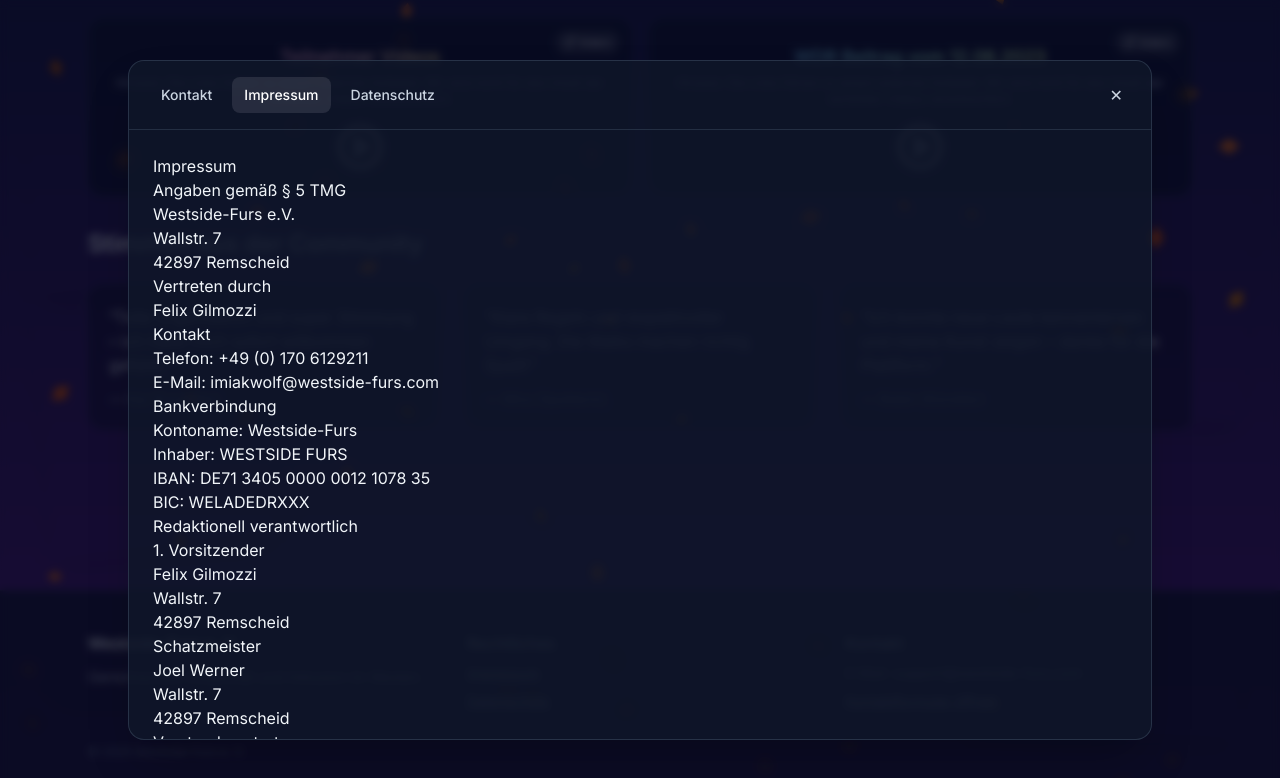
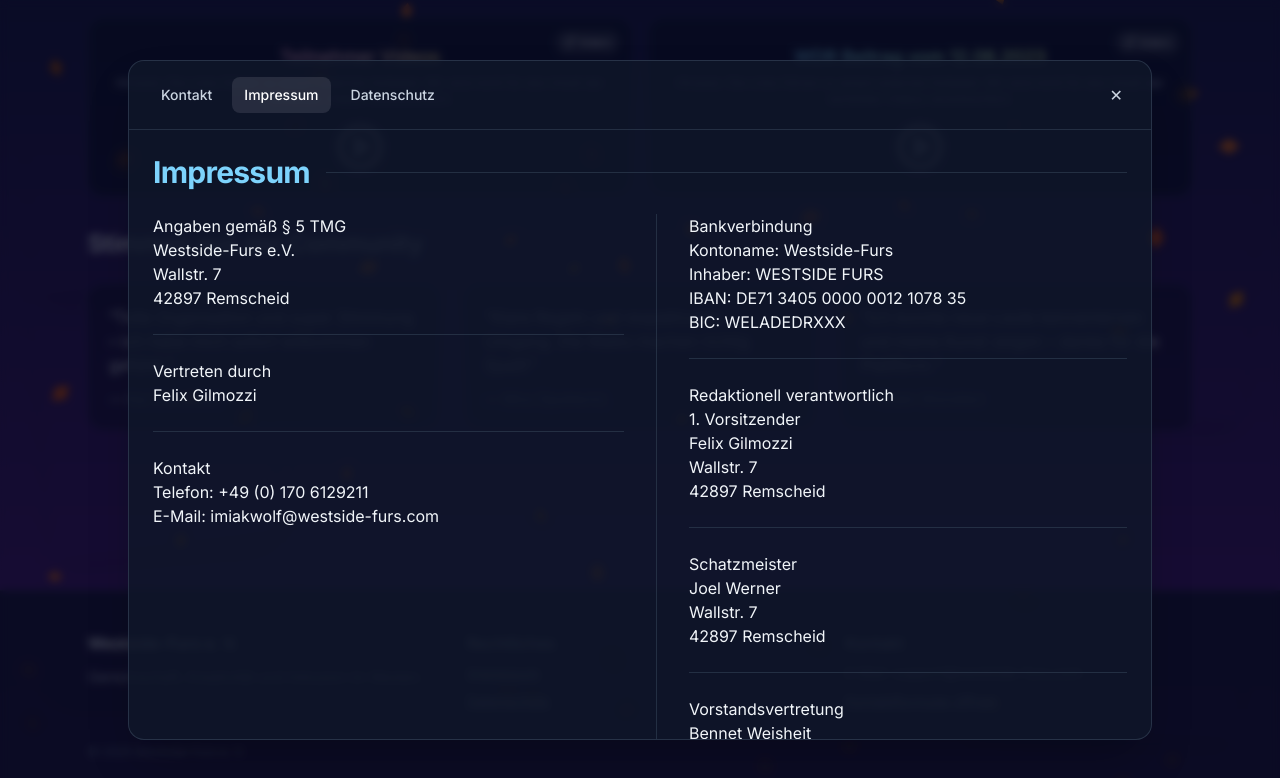
Before and after one commit to django-nerd/frontend-repo_e9zrzsmj_t0zj8g, a React (Vite) app: page / in a window 1280 px wide. Both pictures are taken after a click on the button "Impressum". Shown: the part 1684-2462 px from the top of the page. Built offline with nearby package versions, Linux system fonts and the light colour scheme; grey boxes are pictures that could not be loaded; a web font is replaced by a local one.

Commit message:
Update project prj_e9zrzsmj - 2025-11-22T00:39:25.339Z

```diff
--- a/src/components/LegalModal.jsx
+++ b/src/components/LegalModal.jsx
@@ -66,25 +66,44 @@ export default function LegalModal({ open, onClose, activeTab = 'contact', setAc
             )}
 
             {activeTab === 'impressum' && (
-              <div className="prose prose-invert max-w-none">
-                <h2>Impressum</h2>
+              <div className="space-y-6">
+                <div className="flex items-center gap-4">
+                  <h2 className="text-2xl md:text-3xl font-bold tracking-tight text-sky-300">Impressum</h2>
+                  <div className="flex-1 h-px bg-slate-700/60" />
+                </div>
 
+                <div className="grid md:grid-cols-2 gap-8">
+                  {/* Left column */}
+                  <div className="prose prose-invert max-w-none prose-h2:text-sky-300 prose-h2:text-xl md:prose-h2:text-2xl prose-h3:text-sky-300 prose-h3:text-lg md:prose-h3:text-xl prose-a:text-sky-300 prose-strong:text-white">
+                    <div className="space-y-6">
+                      <div className="border-b border-slate-700/60 pb-6">
                         <h3>Angaben gemäß § 5 TMG</h3>
                         <p>
                           Westside-Furs e.V.<br/>
                           Wallstr. 7<br/>
                           42897 Remscheid
                         </p>
+                      </div>
 
+                      <div className="border-b border-slate-700/60 pb-6">
                         <h3>Vertreten durch</h3>
                         <p>Felix Gilmozzi</p>
+                      </div>
 
+                      <div className="border-b md:border-b-0 border-slate-700/60 pb-6 md:pb-0">
                         <h3>Kontakt</h3>
                         <ul>
                           <li>Telefon: +49 (0) 170 6129211</li>
                           <li>E-Mail: <a href="mailto:imiakwolf@westside-furs.com">imiakwolf@westside-furs.com</a></li>
                         </ul>
+                      </div>
+                    </div>
+                  </div>
 
+                  {/* Right column */}
+                  <div className="prose prose-invert max-w-none prose-h2:text-sky-300 prose-h2:text-xl md:prose-h2:text-2xl prose-h3:text-sky-300 prose-h3:text-lg md:prose-h3:text-xl prose-a:text-sky-300 prose-strong:text-white md:border-l md:border-slate-700/60 md:pl-8">
+                    <div className="space-y-6">
+                      <div className="border-b border-slate-700/60 pb-6">
                         <h3>Bankverbindung</h3>
                         <ul>
                           <li>Kontoname: Westside-Furs</li>
@@ -92,7 +111,9 @@ export default function LegalModal({ open, onClose, activeTab = 'contact', setAc
                           <li>IBAN: DE71 3405 0000 0012 1078 35</li>
                           <li>BIC: WELADEDRXXX</li>
                         </ul>
+                      </div>
 
+                      <div className="border-b border-slate-700/60 pb-6">
                         <h3>Redaktionell verantwortlich</h3>
                         <p>
                           1. Vorsitzender<br/>
@@ -100,48 +121,67 @@ export default function LegalModal({ open, onClose, activeTab = 'contact', setAc
                           Wallstr. 7<br/>
                           42897 Remscheid
                         </p>
+                      </div>
 
+                      <div className="border-b border-slate-700/60 pb-6">
                         <h3>Schatzmeister</h3>
                         <p>
                           Joel Werner<br/>
                           Wallstr. 7<br/>
                           42897 Remscheid
                         </p>
+                      </div>
 
+                      <div className="border-b border-slate-700/60 pb-6">
                         <h3>Vorstandsvertretung</h3>
                         <p>
                           Bennet Weisheit<br/>
                           Terofalstraße 13<br/>
                           80689 München, Hadern
                         </p>
+                      </div>
 
+                      <div className="border-b border-slate-700/60 pb-6">
                         <h3>Geltungsbereich</h3>
                         <p>Das Impressum gilt für: <a href="https://westside-furs.com" target="_blank" rel="noopener noreferrer">https://westside-furs.com</a></p>
+                      </div>
 
+                      <div className="border-b border-slate-700/60 pb-6">
                         <h3>Registereintrag</h3>
                         <ul>
                           <li>Registergericht: Amtsgericht Wuppertal</li>
                           <li>Registernummer: VR 31452</li>
                         </ul>
+                      </div>
 
+                      <div className="border-b border-slate-700/60 pb-6">
                         <h3>Umsatzsteuer</h3>
                         <p>Umsatzsteuer-Identifikationsnummer gem. § 27 a Umsatzsteuergesetz: (wird demnächst ergänzt)</p>
+                      </div>
 
+                      <div className="border-b border-slate-700/60 pb-6">
                         <h3>Verantwortliche i.S.d. § 55 Abs. 2 RStV</h3>
                         <p>Felix Gilmozzi, Wallstr. 7, 42897 Remscheid</p>
+                      </div>
 
+                      <div className="border-b border-slate-700/60 pb-6">
                         <h3>EU-Streitschlichtung</h3>
                         <p>
                           Die Europäische Kommission stellt eine Plattform zur Online-Streitbeilegung (OS) bereit:
                           <a href="https://ec.europa.eu/consumers/odr/" target="_blank" rel="noopener noreferrer">https://ec.europa.eu/consumers/odr/</a>.
                         </p>
                         <p>Unsere E-Mail-Adresse finden Sie oben im Impressum.</p>
+                      </div>
 
+                      <div>
                         <h3>Verbraucher­streit­beilegung / Universal­schlichtungs­stelle</h3>
                         <p>Wir sind nicht bereit oder verpflichtet, an Streitbeilegungsverfahren vor einer Verbraucherschlichtungsstelle teilzunehmen.</p>
-
-                <hr />
+                        <hr className="border-slate-700/60 my-6" />
                         <p className="text-xs opacity-70">Quelle: <a href="https://www.e-recht24.de/impressum-generator.html" target="_blank" rel="noopener noreferrer">https://www.e-recht24.de/impressum-generator.html</a></p>
+                      </div>
+                    </div>
+                  </div>
+                </div>
               </div>
             )}
 
```
Also changed, not shown: 1 other file (tests, documents, lock files or other folders). Lines whose indentation alone changed are shown as unchanged.
